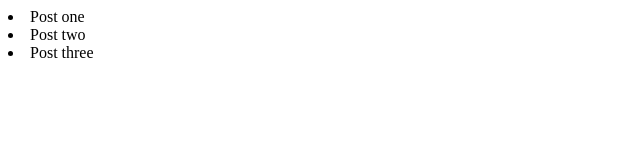
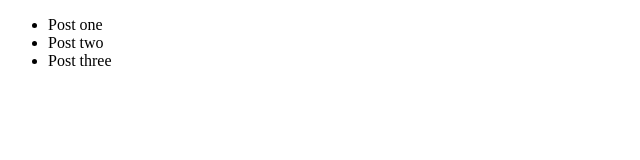
Before and after one commit to vladimir-striber/async-await, a plain HTML site: page index.html in a window 1280 px wide. Shown: the whole page, without its empty margins (0-640 px from the left). Drawn offline with Linux system fonts and the light colour scheme.

Commit message:
Callback example update; Promise example;

```diff
--- a/index.html
+++ b/index.html
@@ -6,6 +6,13 @@
 </head>
 <body>
 
-<script src="app.js"></script>
+<main class="main">
+  <ul class="mainUl">
+
+  </ul>
+
+</main>
+
+<script src="./js/callback.js"></script>
 </body>
 </html>
--- a/app.js
+++ b/js/callback.js
@@ -14,11 +14,19 @@ const posts = [
 function getPosts() {
   setTimeout(() => {
     let output = "";
+    // let main = document.querySelector(".main");
     posts.forEach((post) => {
       output += `<li>${post.title}</li>`
-    })
+      // let mainLi = document.createElement("li");
+      // mainLi.innerHTML = post.title;
+      // main.appendChild(mainLi);
+    });
 
-    document.body.innerHTML = output;
+    let mainUl = document.querySelector(".mainUl");
+
+    mainUl.innerHTML = output;
+
+    // document.body.innerHTML = output;
   }, 1000)
 }
 
```
Also changed, not shown: js/promise.js (added).
